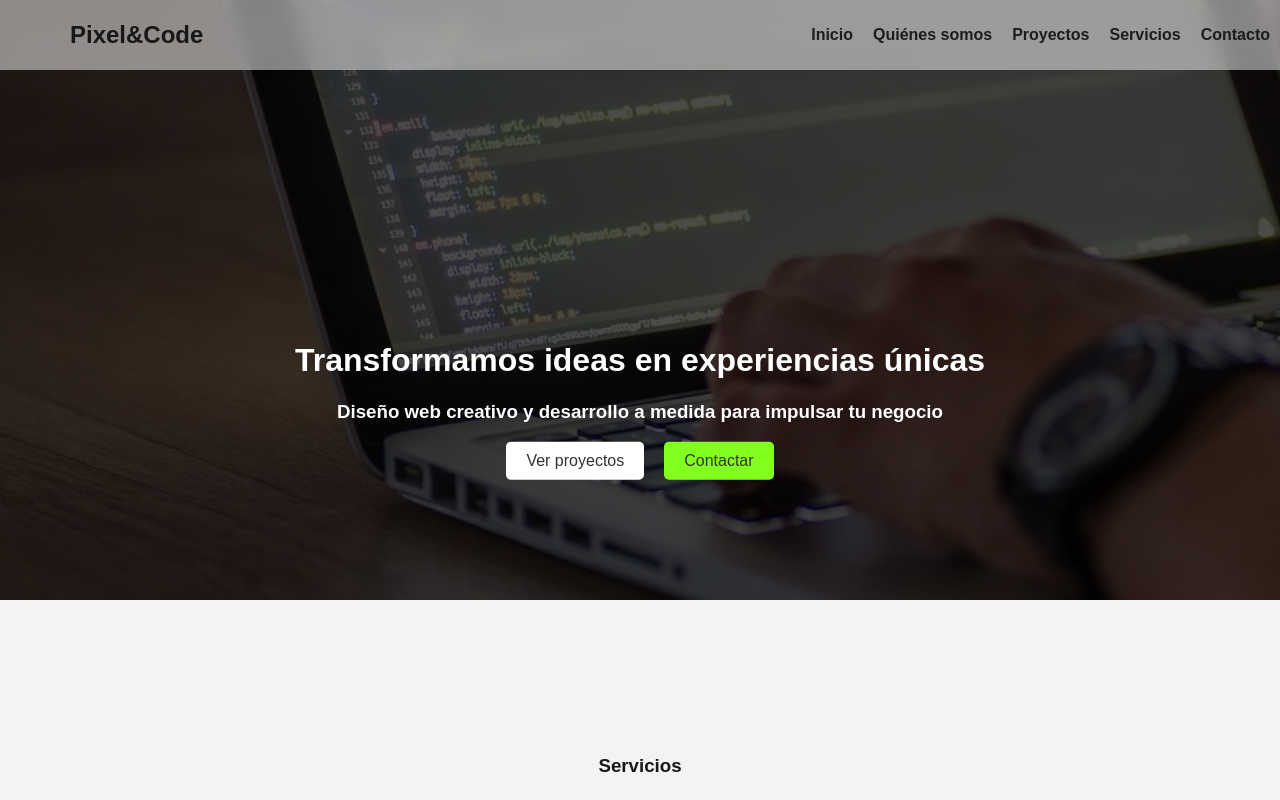
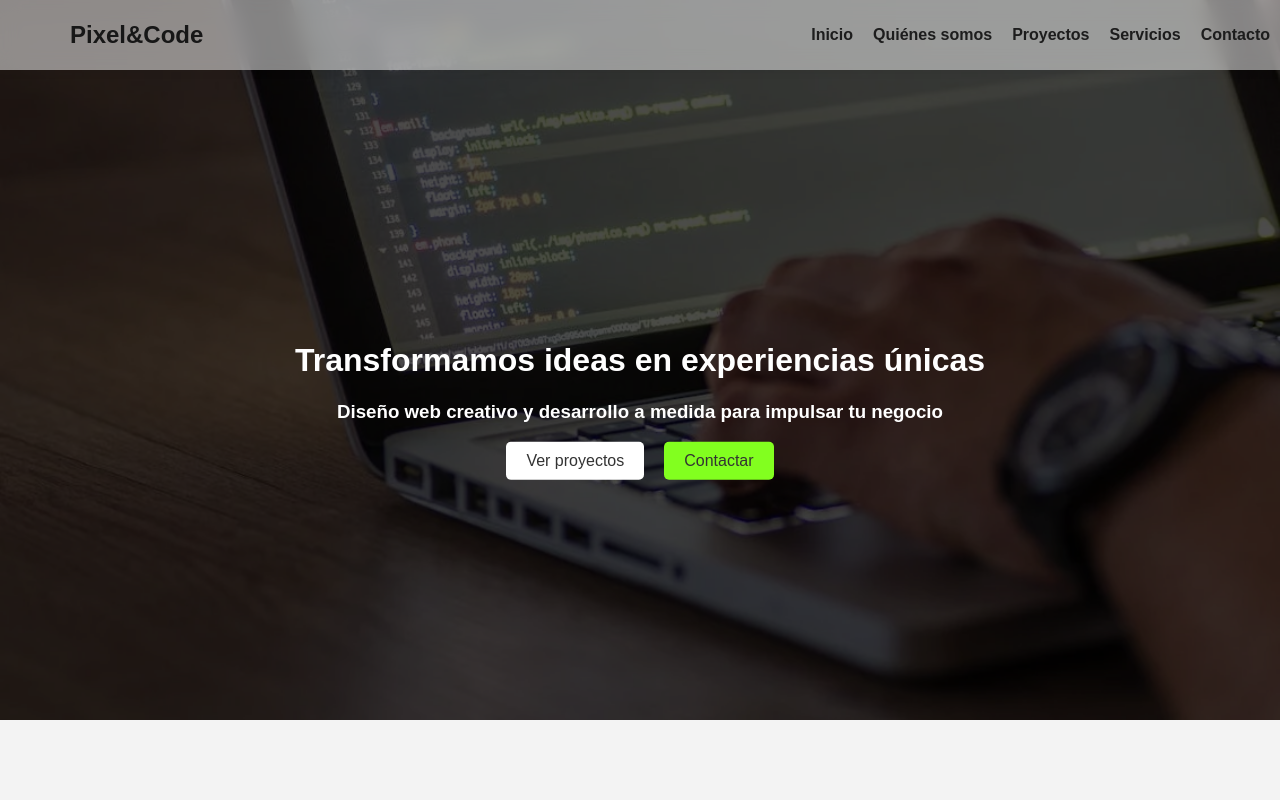
Before and after one commit to enzo1antilipi/Agency, a Next.js app: page / in a window 1280 px wide. Shown: the top 800 px of the page. Built offline with nearby package versions, Linux system fonts and the light colour scheme.

Commit message:
v2 correciones home

```diff
--- a/src/app/Styles/Footer.module.css
+++ b/src/app/Styles/Footer.module.css
@@ -14,6 +14,6 @@
   margin: 0 auto;
   display: flex;
  justify-content: center;
-align-items: center;
-margin-top: 20px;
+  align-items: center;
+  margin-top: 30px;
 }
--- a/src/app/page.module.css
+++ b/src/app/page.module.css
@@ -1,6 +1,6 @@
 
 .imgContainer {
-  max-height: 600px; /* Ajusta la altura máxima según necesites */
+  height:  90vh; /* Ajusta la altura máxima según necesites */
   overflow: hidden;
   margin-left: 0%;
   margin-right: 0%;
@@ -16,10 +16,10 @@
   top: 0;
   left: 0;
   width: 100%;
-  height: 100vh;
+  height: 90vh;
   background: rgba(0, 0, 0, 0.7); /* Ajusta la opacidad según necesites */
   margin: 0px;
-  max-height: 600px;
+
 }
 
 /* Contenedor del texto y los botones */
```
